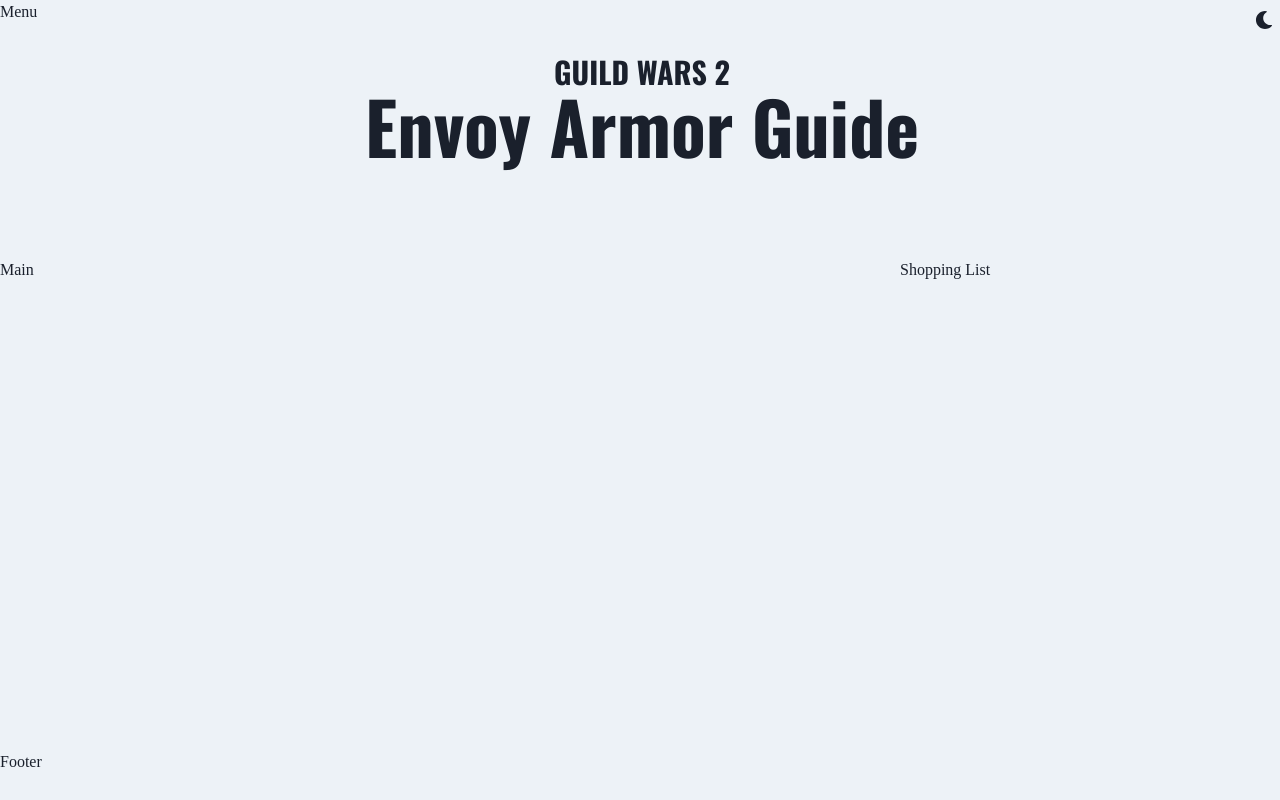
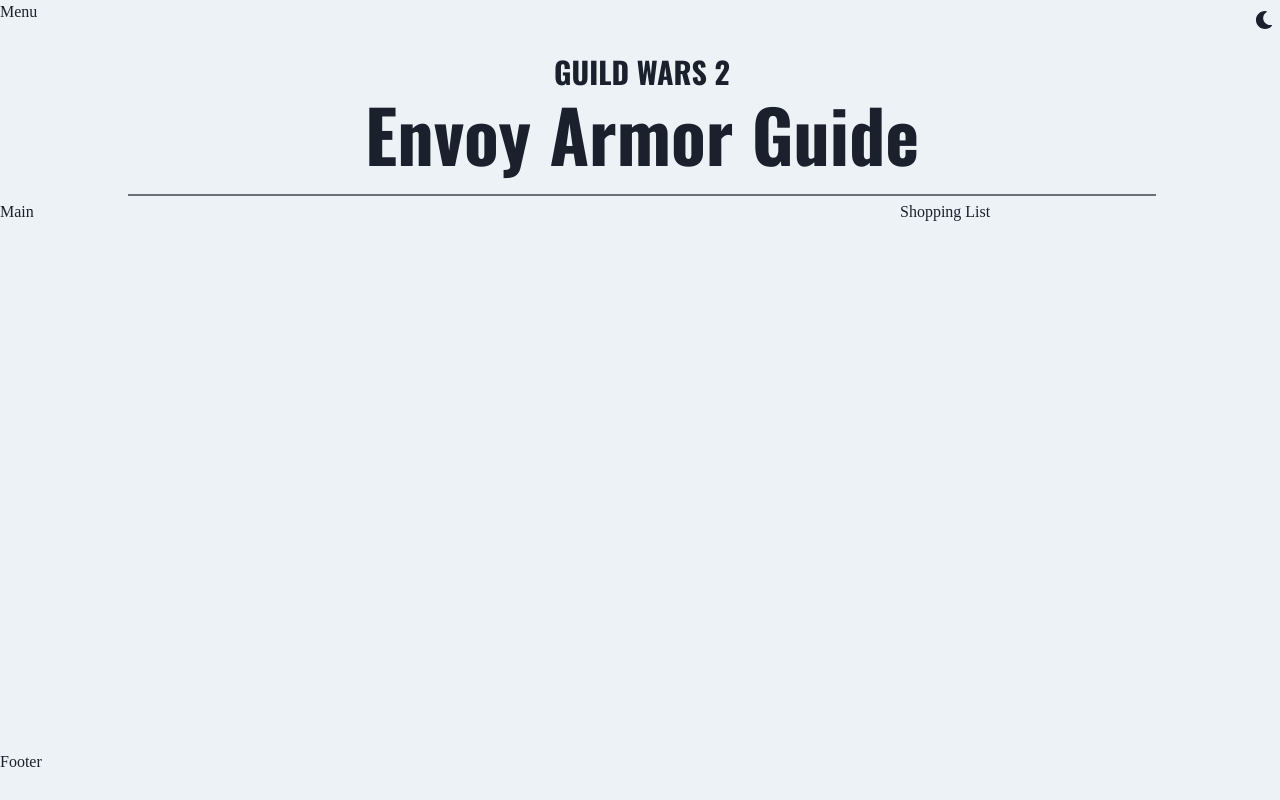
Before and after one commit to xiavn/gw2-legendary, a React (Create React App) app: page / in a window 1280 px wide. Built offline with nearby package versions, Linux system fonts and the light colour scheme; a web font is replaced by a local one.

Commit message:
Add a divider

```diff
--- a/src/components/Header.tsx
+++ b/src/components/Header.tsx
@@ -1,16 +1,17 @@
-import { Box, Heading } from "@chakra-ui/react";
+import { Divider, Heading, VStack } from "@chakra-ui/react";
 import { ComponentType } from "react";
 
 const Header: ComponentType = () => {
     return (
-        <Box textAlign="center">
+        <VStack textAlign="center">
             <Heading size="lg" textTransform="uppercase">
                 Guild Wars 2
             </Heading>
-            <Heading as="h1" size="4xl">
+            <Heading as="h1" size="4xl" pb={4}>
                 Envoy Armor Guide
             </Heading>
-        </Box>
+            <Divider width="80%" variant="thick" />
+        </VStack>
     );
 };
 
--- a/src/components/MainPage.tsx
+++ b/src/components/MainPage.tsx
@@ -12,7 +12,7 @@
     "header header"
     "main shoppingList"
     "footer footer"`}
-            gridTemplateRows={`50px 200px 1fr 50px`}
+            gridTemplateRows={`50px auto 1fr 50px`}
             gridTemplateColumns={`70% 30%`}
             gap={1}
         >
--- /dev/null
+++ b/src/theme/components/divider.ts
@@ -0,0 +1,14 @@
+import { defineStyleConfig } from "@chakra-ui/react";
+
+const Divider = defineStyleConfig({
+    baseStyle: {
+        borderWidth: "2px",
+        borderStyle: "solid",
+        borderColor: "gray.900",
+        _dark: {
+            borderColor: "gray.200",
+        },
+    },
+});
+
+export default Divider;
--- /dev/null
+++ b/src/theme/components/index.ts
@@ -0,0 +1,7 @@
+import Divider from "./divider";
+
+const components = {
+    Divider,
+};
+
+export default components;
--- a/src/theme/index.ts
+++ b/src/theme/index.ts
@@ -1,6 +1,7 @@
 import { ThemeConfig } from "@chakra-ui/theme";
 import { mode, StyleFunctionProps } from "@chakra-ui/theme-tools";
 import { extendTheme } from "@chakra-ui/theme-utils";
+import components from "./components";
 import typography from "./typography";
 
 const config: ThemeConfig = {
@@ -18,6 +19,7 @@
         }),
     },
     ...typography,
+    components,
 };
 
 export default extendTheme(overrides);
```
